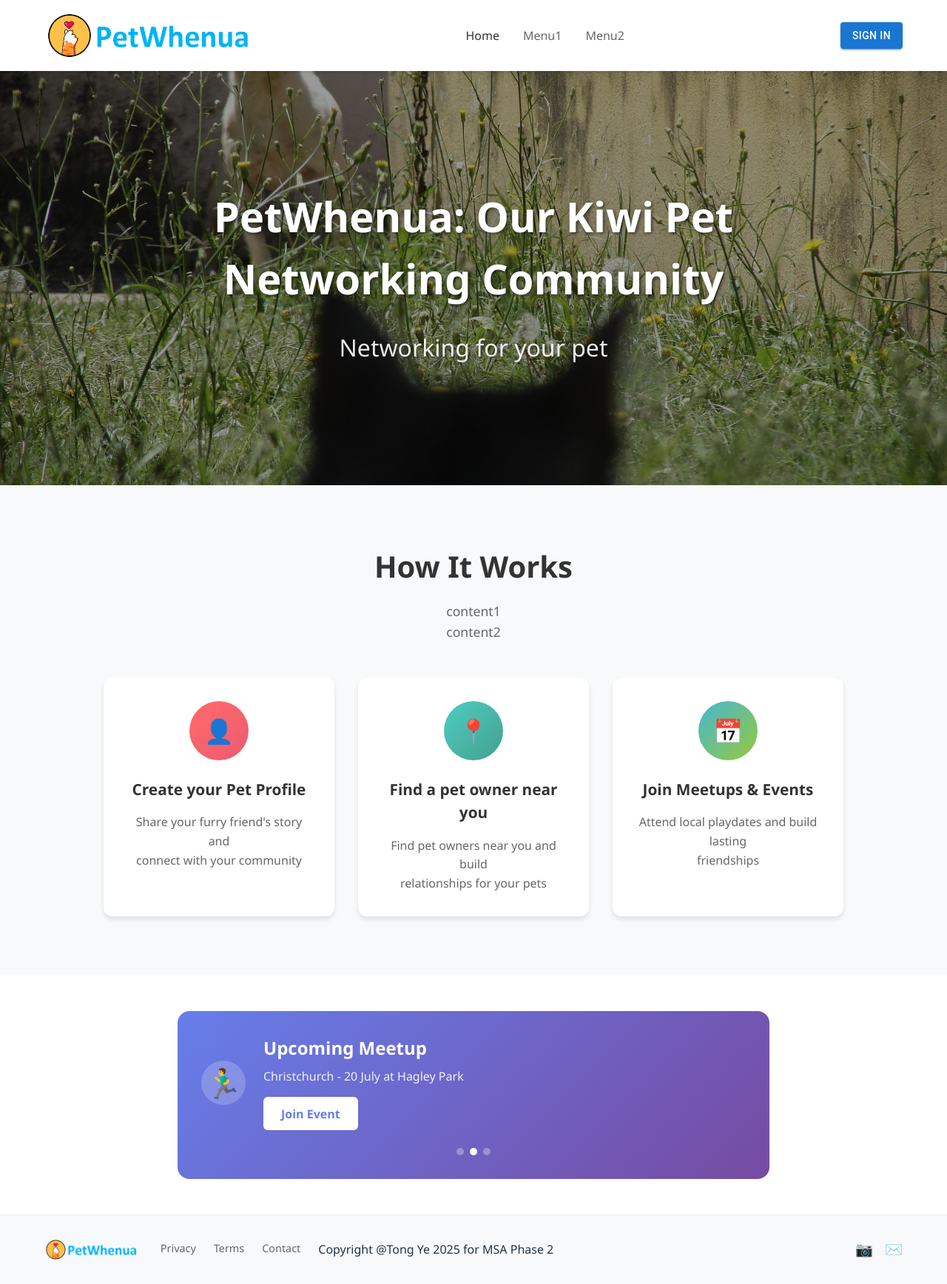
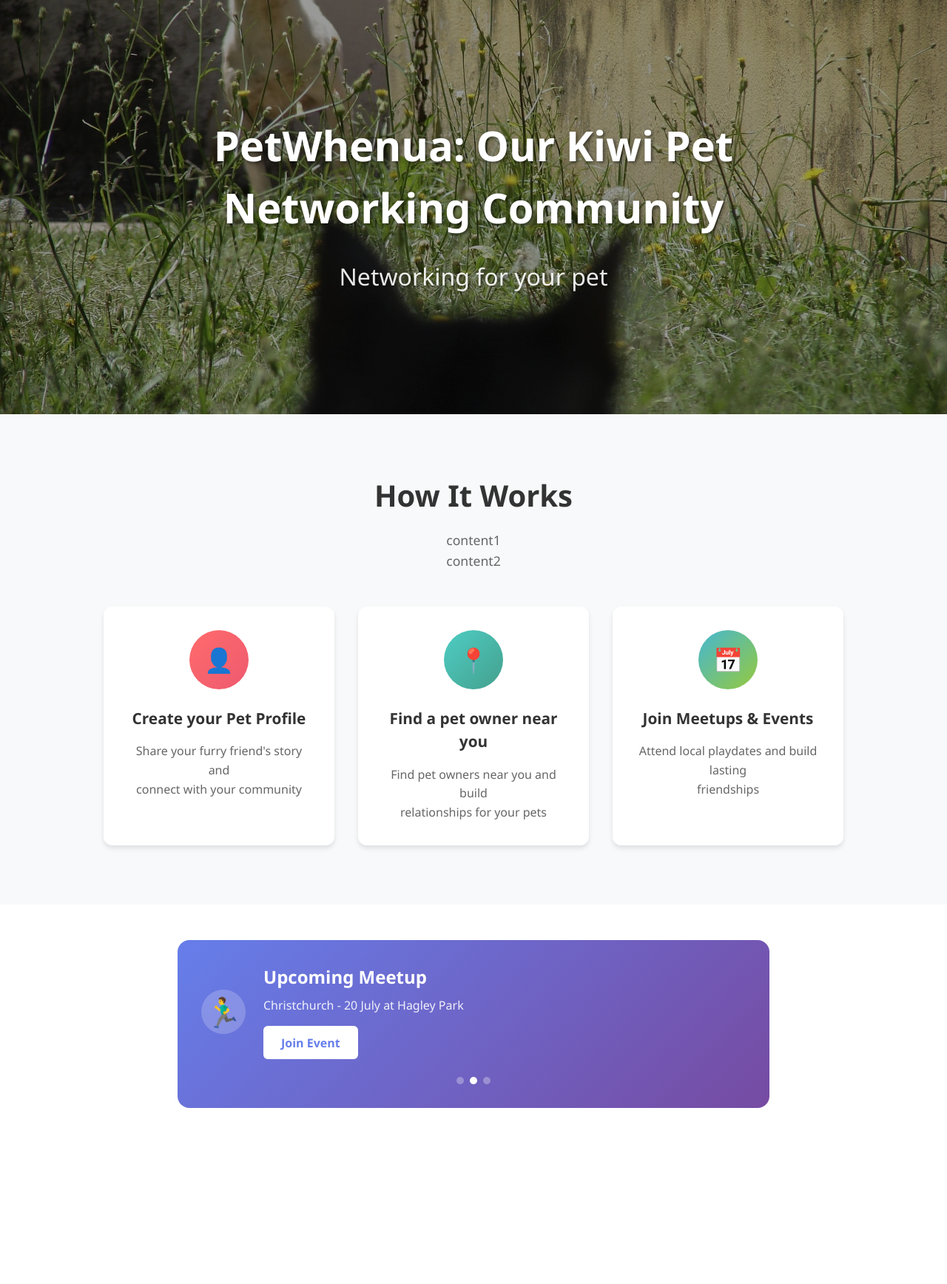
Before and after one commit to tongye-nz/PetWhenua, a React (Vite) app in the folder react-app/: page / in a window 1280 px wide. Shown: the whole page at 74% size. After the commit the page ends 1546 px from the top, so only its background shows below. Built offline with nearby package versions, Linux system fonts and the light colour scheme.

Commit message:
added layout

```diff
--- a/react-app/src/pages/Home.tsx
+++ b/react-app/src/pages/Home.tsx
@@ -1,13 +1,9 @@
 import React, { useState } from 'react';
-import { useNavigate } from 'react-router-dom';
 import { homeStyles } from './HomeStyles';
-import Header from '../components/Header/Header';
-import Footer from '../components/Footer/Footer';
 
 const Home: React.FC = () => {
   const [hoveredCards, setHoveredCards] = useState<{ [key: number]: boolean }>({});
   const [hoveredJoinBtn, setHoveredJoinBtn] = useState(false);
-  const navigate = useNavigate();
 
   const handleCardHover = (cardIndex: number, isHovered: boolean) => {
     setHoveredCards(prev => ({ ...prev, [cardIndex]: isHovered }));
@@ -21,14 +17,8 @@ const Home: React.FC = () => {
 
   const iconCircleStyles = [homeStyles.iconCircle1, homeStyles.iconCircle2, homeStyles.iconCircle3];
 
-  const handleSignInClick = () => {
-    navigate('/login');
-  };
-
   return (
     <div style={homeStyles.homePage}>
-      <Header onSignInClick={handleSignInClick} />
-
       {/* Hero Section */}
       <section style={homeStyles.hero}>
         <div style={homeStyles.heroContent}>
@@ -122,8 +112,6 @@ const Home: React.FC = () => {
           </div>
         </div>
       </section>
-
-      <Footer />
     </div>
   );
 };
```
